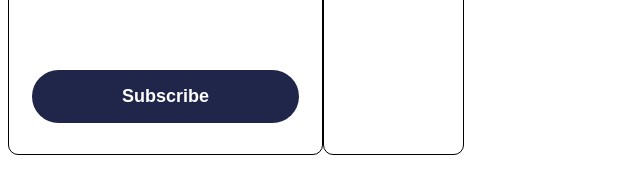
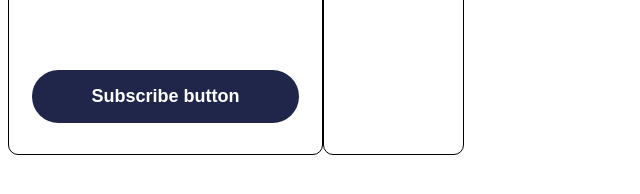
Before and after one commit to Jacinta100/Task7, a plain HTML site: page index.html in a window 1280 px wide. Shown: the part 344-538 px from the top of the page, 0-640 px from the left. Drawn offline with Linux system fonts and the light colour scheme.

Commit message:
Update index.html

```diff
--- a/index.html
+++ b/index.html
@@ -15,8 +15,9 @@
          <input class="input" placeholder="Enter your phone number..." />
         <button id="subscribe">
              Subscribe
+             button
         </button>
-        </div>
+                </div>
         <div id="Output" >
         <div>
             <div>
```
